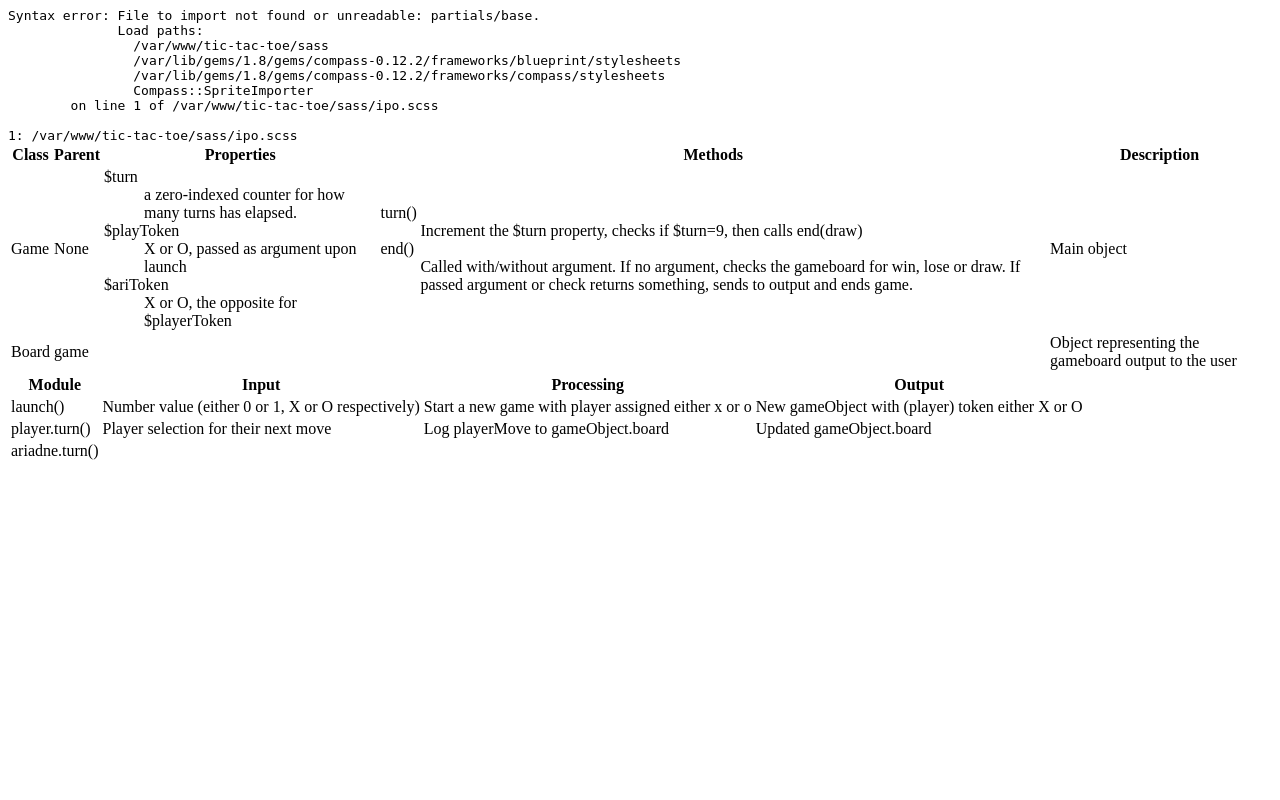
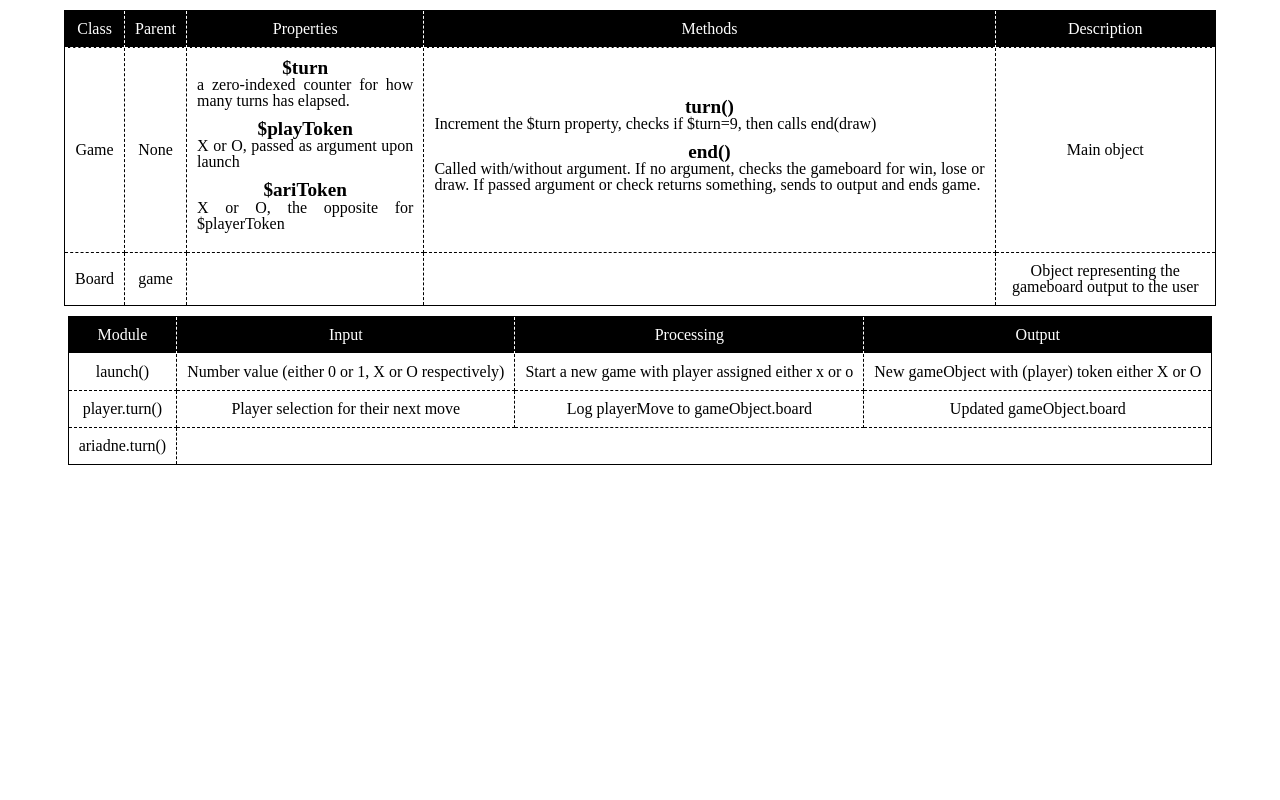
Before and after one commit to DaJoker29/tic-tac-toe, a PHP site: page /ipo.php in a window 1280 px wide. Run offline with PHP 8.4, Linux system fonts and the light colour scheme.

Commit message:
fixed problem with sass on ipo table

```diff
--- a/stylesheets/ipo.css
+++ b/stylesheets/ipo.css
@@ -1,85 +1,94 @@
-/*
-Syntax error: File to import not found or unreadable: partials/base.
-              Load paths:
-                /var/www/tic-tac-toe/sass
-                /var/lib/gems/1.8/gems/compass-0.12.2/frameworks/blueprint/stylesheets
-                /var/lib/gems/1.8/gems/compass-0.12.2/frameworks/compass/stylesheets
-                Compass::SpriteImporter
-        on line 1 of /var/www/tic-tac-toe/sass/ipo.scss
+/* line 17, ../../../lib/gems/1.8/gems/compass-0.12.2/frameworks/compass/stylesheets/compass/reset/_utilities.scss */
+html, body, div, span, applet, object, iframe,
+h1, h2, h3, h4, h5, h6, p, blockquote, pre,
+a, abbr, acronym, address, big, cite, code,
+del, dfn, em, img, ins, kbd, q, s, samp,
+small, strike, strong, sub, sup, tt, var,
+b, u, i, center,
+dl, dt, dd, ol, ul, li,
+fieldset, form, label, legend,
+table, caption, tbody, tfoot, thead, tr, th, td,
+article, aside, canvas, details, embed,
+figure, figcaption, footer, header, hgroup,
+menu, nav, output, ruby, section, summary,
+time, mark, audio, video {
+  margin: 0;
+  padding: 0;
+  border: 0;
+  font: inherit;
+  font-size: 100%;
+  vertical-align: baseline;
+}
 
-1: /var/www/tic-tac-toe/sass/ipo.scss
+/* line 22, ../../../lib/gems/1.8/gems/compass-0.12.2/frameworks/compass/stylesheets/compass/reset/_utilities.scss */
+html {
+  line-height: 1;
+}
 
-Backtrace:
-/var/www/tic-tac-toe/sass/ipo.scss:1
-/var/lib/gems/1.8/gems/sass-3.2.10/lib/sass/../sass/tree/import_node.rb:67:in `import'
-/var/lib/gems/1.8/gems/sass-3.2.10/lib/sass/../sass/tree/import_node.rb:28:in `imported_file'
-/var/lib/gems/1.8/gems/sass-3.2.10/lib/sass/../sass/tree/import_node.rb:37:in `css_import?'
-/var/lib/gems/1.8/gems/sass-3.2.10/lib/sass/../sass/tree/visitors/perform.rb:217:in `visit_import'
-/var/lib/gems/1.8/gems/sass-3.2.10/lib/sass/../sass/tree/visitors/base.rb:37:in `send'
-/var/lib/gems/1.8/gems/sass-3.2.10/lib/sass/../sass/tree/visitors/base.rb:37:in `visit'
-/var/lib/gems/1.8/gems/sass-3.2.10/lib/sass/../sass/tree/visitors/perform.rb:100:in `visit'
-/var/lib/gems/1.8/gems/sass-3.2.10/lib/sass/../sass/tree/visitors/base.rb:53:in `visit_children'
-/var/lib/gems/1.8/gems/sass-3.2.10/lib/sass/../sass/tree/visitors/base.rb:53:in `map'
-/var/lib/gems/1.8/gems/sass-3.2.10/lib/sass/../sass/tree/visitors/base.rb:53:in `visit_children'
-/var/lib/gems/1.8/gems/sass-3.2.10/lib/sass/../sass/tree/visitors/perform.rb:109:in `visit_children'
-/var/lib/gems/1.8/gems/sass-3.2.10/lib/sass/../sass/tree/visitors/perform.rb:121:in `with_environment'
-/var/lib/gems/1.8/gems/sass-3.2.10/lib/sass/../sass/tree/visitors/perform.rb:108:in `visit_children'
-/var/lib/gems/1.8/gems/sass-3.2.10/lib/sass/../sass/tree/visitors/base.rb:37:in `visit'
-/var/lib/gems/1.8/gems/sass-3.2.10/lib/sass/../sass/tree/visitors/perform.rb:128:in `visit_root'
-/var/lib/gems/1.8/gems/sass-3.2.10/lib/sass/../sass/tree/visitors/base.rb:37:in `send'
-/var/lib/gems/1.8/gems/sass-3.2.10/lib/sass/../sass/tree/visitors/base.rb:37:in `visit'
-/var/lib/gems/1.8/gems/sass-3.2.10/lib/sass/../sass/tree/visitors/perform.rb:100:in `visit'
-/var/lib/gems/1.8/gems/sass-3.2.10/lib/sass/../sass/tree/visitors/perform.rb:7:in `send'
-/var/lib/gems/1.8/gems/sass-3.2.10/lib/sass/../sass/tree/visitors/perform.rb:7:in `visit'
-/var/lib/gems/1.8/gems/sass-3.2.10/lib/sass/../sass/tree/root_node.rb:20:in `render'
-/var/lib/gems/1.8/gems/sass-3.2.10/lib/sass/../sass/engine.rb:315:in `_render'
-/var/lib/gems/1.8/gems/sass-3.2.10/lib/sass/../sass/engine.rb:262:in `render'
-/var/lib/gems/1.8/gems/compass-0.12.2/lib/compass/compiler.rb:140:in `compile'
-/var/lib/gems/1.8/gems/compass-0.12.2/lib/compass/compiler.rb:126:in `timed'
-/var/lib/gems/1.8/gems/compass-0.12.2/lib/compass/compiler.rb:139:in `compile'
-/var/lib/gems/1.8/gems/compass-0.12.2/lib/compass/logger.rb:45:in `red'
-/var/lib/gems/1.8/gems/compass-0.12.2/lib/compass/compiler.rb:138:in `compile'
-/var/lib/gems/1.8/gems/compass-0.12.2/lib/compass/compiler.rb:118:in `compile_if_required'
-/var/lib/gems/1.8/gems/compass-0.12.2/lib/compass/compiler.rb:103:in `run'
-/var/lib/gems/1.8/gems/compass-0.12.2/lib/compass/compiler.rb:101:in `each'
-/var/lib/gems/1.8/gems/compass-0.12.2/lib/compass/compiler.rb:101:in `run'
-/var/lib/gems/1.8/gems/compass-0.12.2/lib/compass/compiler.rb:126:in `timed'
-/var/lib/gems/1.8/gems/compass-0.12.2/lib/compass/compiler.rb:100:in `run'
-/var/lib/gems/1.8/gems/compass-0.12.2/lib/compass/commands/watch_project.rb:147:in `recompile'
-/var/lib/gems/1.8/gems/compass-0.12.2/lib/compass/commands/watch_project.rb:95:in `perform'
-/var/lib/gems/1.8/gems/fssm-0.2.10/lib/fssm/path.rb:73:in `call'
-/var/lib/gems/1.8/gems/fssm-0.2.10/lib/fssm/path.rb:73:in `run_callback'
-/var/lib/gems/1.8/gems/fssm-0.2.10/lib/fssm/path.rb:55:in `callback_action'
-/var/lib/gems/1.8/gems/fssm-0.2.10/lib/fssm/path.rb:39:in `delete'
-/var/lib/gems/1.8/gems/fssm-0.2.10/lib/fssm/state/directory.rb:32:in `deleted'
-/var/lib/gems/1.8/gems/fssm-0.2.10/lib/fssm/state/directory.rb:31:in `each'
-/var/lib/gems/1.8/gems/fssm-0.2.10/lib/fssm/state/directory.rb:31:in `deleted'
-/var/lib/gems/1.8/gems/fssm-0.2.10/lib/fssm/state/directory.rb:16:in `refresh'
-/var/lib/gems/1.8/gems/fssm-0.2.10/lib/fssm/backends/inotify.rb:12:in `add_handler'
-/var/lib/gems/1.8/gems/rb-inotify-0.9.1/lib/rb-inotify/notifier.rb:205:in `call'
-/var/lib/gems/1.8/gems/rb-inotify-0.9.1/lib/rb-inotify/notifier.rb:205:in `watch'
-/var/lib/gems/1.8/gems/rb-inotify-0.9.1/lib/rb-inotify/watcher.rb:41:in `[]'
-/var/lib/gems/1.8/gems/rb-inotify-0.9.1/lib/rb-inotify/watcher.rb:41:in `callback!'
-/var/lib/gems/1.8/gems/rb-inotify-0.9.1/lib/rb-inotify/event.rb:128:in `callback!'
-/var/lib/gems/1.8/gems/rb-inotify-0.9.1/lib/rb-inotify/notifier.rb:238:in `process'
-/var/lib/gems/1.8/gems/rb-inotify-0.9.1/lib/rb-inotify/notifier.rb:238:in `each'
-/var/lib/gems/1.8/gems/rb-inotify-0.9.1/lib/rb-inotify/notifier.rb:238:in `process'
-/var/lib/gems/1.8/gems/rb-inotify-0.9.1/lib/rb-inotify/notifier.rb:221:in `run'
-/var/lib/gems/1.8/gems/fssm-0.2.10/lib/fssm/backends/inotify.rb:20:in `run'
-/var/lib/gems/1.8/gems/fssm-0.2.10/lib/fssm/monitor.rb:26:in `run'
-/var/lib/gems/1.8/gems/fssm-0.2.10/lib/fssm.rb:70:in `monitor'
-/var/lib/gems/1.8/gems/compass-0.12.2/lib/compass/commands/watch_project.rb:87:in `perform'
-/var/lib/gems/1.8/gems/compass-0.12.2/lib/compass/commands/base.rb:18:in `execute'
-/var/lib/gems/1.8/gems/compass-0.12.2/lib/compass/commands/project_base.rb:19:in `execute'
-/var/lib/gems/1.8/gems/compass-0.12.2/lib/compass/exec/sub_command_ui.rb:43:in `perform!'
-/var/lib/gems/1.8/gems/compass-0.12.2/lib/compass/exec/sub_command_ui.rb:15:in `run!'
-/var/lib/gems/1.8/gems/compass-0.12.2/bin/compass:30
-/var/lib/gems/1.8/gems/compass-0.12.2/bin/compass:44:in `call'
-/var/lib/gems/1.8/gems/compass-0.12.2/bin/compass:44
-/usr/local/bin/compass:23:in `load'
-/usr/local/bin/compass:23
-*/
-body:before {
-  white-space: pre;
-  font-family: monospace;
-  content: "Syntax error: File to import not found or unreadable: partials/base.\A               Load paths:\A                 /var/www/tic-tac-toe/sass\A                 /var/lib/gems/1.8/gems/compass-0.12.2/frameworks/blueprint/stylesheets\A                 /var/lib/gems/1.8/gems/compass-0.12.2/frameworks/compass/stylesheets\A                 Compass::SpriteImporter\A         on line 1 of /var/www/tic-tac-toe/sass/ipo.scss\A \A 1: /var/www/tic-tac-toe/sass/ipo.scss"; }
+/* line 24, ../../../lib/gems/1.8/gems/compass-0.12.2/frameworks/compass/stylesheets/compass/reset/_utilities.scss */
+ol, ul {
+  list-style: none;
+}
+
+/* line 26, ../../../lib/gems/1.8/gems/compass-0.12.2/frameworks/compass/stylesheets/compass/reset/_utilities.scss */
+table {
+  border-collapse: collapse;
+  border-spacing: 0;
+}
+
+/* line 28, ../../../lib/gems/1.8/gems/compass-0.12.2/frameworks/compass/stylesheets/compass/reset/_utilities.scss */
+caption, th, td {
+  text-align: left;
+  font-weight: normal;
+  vertical-align: middle;
+}
+
+/* line 30, ../../../lib/gems/1.8/gems/compass-0.12.2/frameworks/compass/stylesheets/compass/reset/_utilities.scss */
+q, blockquote {
+  quotes: none;
+}
+/* line 103, ../../../lib/gems/1.8/gems/compass-0.12.2/frameworks/compass/stylesheets/compass/reset/_utilities.scss */
+q:before, q:after, blockquote:before, blockquote:after {
+  content: "";
+  content: none;
+}
+
+/* line 32, ../../../lib/gems/1.8/gems/compass-0.12.2/frameworks/compass/stylesheets/compass/reset/_utilities.scss */
+a img {
+  border: none;
+}
+
+/* line 116, ../../../lib/gems/1.8/gems/compass-0.12.2/frameworks/compass/stylesheets/compass/reset/_utilities.scss */
+article, aside, details, figcaption, figure, footer, header, hgroup, menu, nav, section, summary {
+  display: block;
+}
+
+/* line 3, ../sass/ipo.scss */
+table {
+  margin: 10px auto;
+  padding: 10px;
+  max-width: 90%;
+  border: 1px solid black;
+}
+/* line 8, ../sass/ipo.scss */
+table th, table td {
+  text-align: center;
+  padding: 10px;
+  border: 1px dashed black;
+}
+/* line 15, ../sass/ipo.scss */
+table td dt {
+  font-weight: bold;
+  font-size: 1.2em;
+}
+/* line 20, ../sass/ipo.scss */
+table td dd {
+  padding-bottom: 10px;
+  text-align: justify;
+}
+/* line 26, ../sass/ipo.scss */
+table th {
+  background-color: black;
+  color: white;
+  border: 1px dashed white;
+}
```
